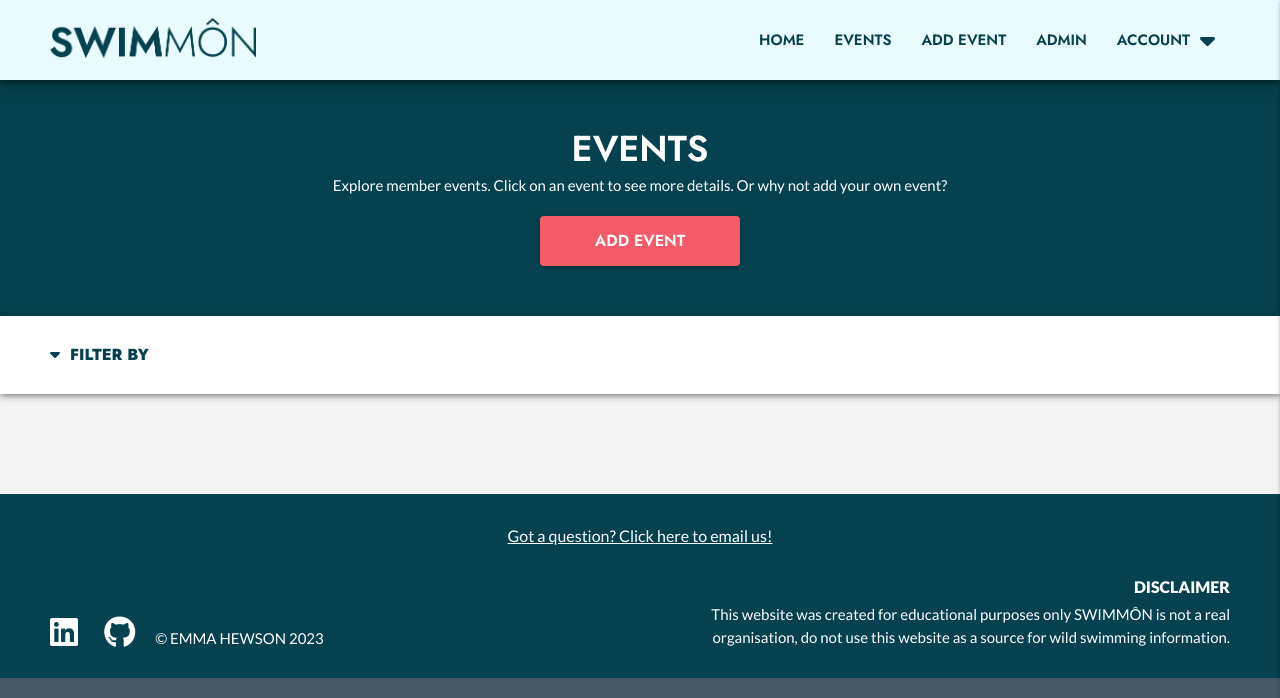
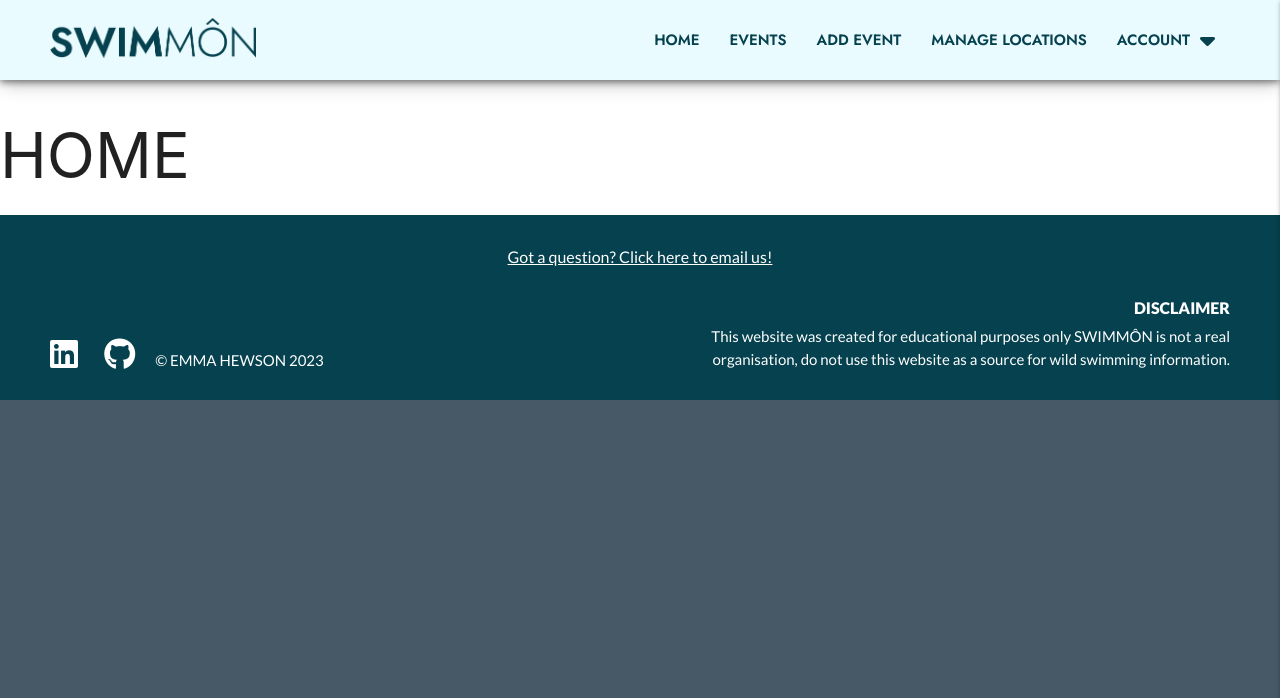
Before and after one commit to emmahewson/mp3-swimmon, a Flask app: page / in a window 1280 px wide. Shown: the top 698 px of the page. Run offline with Flask 2, Linux system fonts and the light colour scheme; data that the repository does not hold is empty; some libraries are stand-ins or nearby versions.

Commit message:
add app routes & html pages for all nav links

```diff
--- a/app.py
+++ b/app.py
@@ -4,6 +4,7 @@ from flask import (
     redirect, request, session, url_for)
 from flask_pymongo import PyMongo
 from bson.objectid import ObjectId
+from werkzeug.security import generate_password_hash, check_password_hash
 if os.path.exists("env.py"):
     import env
 
@@ -18,8 +19,27 @@ mongo = PyMongo(app)
 
 
 @app.route("/")
+def home():
+    return render_template("index.html")
+
+
+@app.route("/join", methods=["GET", "POST"])
+def join():
+    return render_template("join.html")
+
+
+@app.route("/sign-in")
+def sign_in():
+    return render_template("sign-in.html")
+
+
+@app.route("/profile")
+def profile():
+    return render_template("profile.html")
+
+
 @app.route("/events")
-def new_events():
+def events():
     events = mongo.db.events.find().sort("date", 1)
     locations = list(mongo.db.locations.find())
     whos = list(mongo.db.who_for.find())
@@ -32,6 +52,16 @@ def new_events():
         challenges=challenges)
 
 
+@app.route("/add-event")
+def add_event():
+    return render_template("add-event.html")
+
+
+@app.route("/manage-locations")
+def manage_locations():
+    return render_template("manage-locations.html")
+
+
 if __name__ == "__main__":
     app.run(host=os.environ.get("IP"),
             port=int(os.environ.get("PORT")),
--- a/static/css/style.css
+++ b/static/css/style.css
@@ -290,6 +294,7 @@ footer h4 {
 .swim-btn-small,
 .swim-btn-flexi {
     border-radius: 4px;
+    border: none;
     cursor: pointer;
     transition: all 0.25s ease-in-out;
     -moz-transition: all 0.25s ease-in-out;
--- /dev/null
+++ b/templates/add-event.html
@@ -0,0 +1,6 @@
+{% extends "base.html" %}
+{% block content %}
+
+ <h1>ADD EVENT</h1>
+
+{% endblock %}
--- a/templates/base.html
+++ b/templates/base.html
@@ -32,24 +32,24 @@
     <header class="font-title">
       <!-- Dropdown Structure -->
       <ul id="dropdown1" class="dropdown-content">
-        <li><a href="#!">JOIN</a></li>
-        <li><a href="#!">SIGN IN</a></li>
-        <li><a href="#!">PROFILE</a></li>
+        <li><a href="{{ url_for('join')}}">JOIN</a></li>
+        <li><a href="{{ url_for('sign_in')}}">SIGN IN</a></li>
+        <li><a href="{{ url_for('profile')}}">PROFILE</a></li>
         <li><a href="#!">SIGN OUT</a></li>
       </ul>
       <!-- main nav-bar -->
       <div class="navbar-fixed">
         <nav>
           <div class="nav-wrapper div-shadow valign-center">
-            <a href="#!" class="brand-logo-swim"><img src="{{ url_for('static', filename='images/sm-logo.png') }}" alt="SWIMMÔN Logo"></a>
+            <a href="{{ url_for('home')}}" class="brand-logo-swim"><img src="{{ url_for('static', filename='images/sm-logo.png') }}" alt="SWIMMÔN Logo"></a>
             <a href="#" data-target="mobile-demo" class="sidenav-trigger right"
               ><i class="fas fa-bars"></i
             ></a>
             <ul class="right hide-on-med-and-down">
-              <li><a href="#">HOME</a></li>
-              <li><a href="#">EVENTS</a></li>
-              <li><a href="#">ADD EVENT</a></li>
-              <li><a href="#">ADMIN</a></li>
+              <li><a href="{{ url_for('home')}}">HOME</a></li>
+              <li><a href="{{ url_for('events')}}">EVENTS</a></li>
+              <li><a href="{{ url_for('add_event')}}">ADD EVENT</a></li>
+              <li><a href="{{ url_for('manage_locations')}}">MANAGE LOCATIONS</a></li>
               <!-- Dropdown Trigger -->
               <li>
                 <a
@@ -66,13 +66,13 @@
 
       <!-- mobile nav-bar -->
       <ul class="sidenav right" id="mobile-demo">
-        <li><a href="#">HOME</a></li>
-        <li><a href="#">EVENTS</a></li>
-        <li><a href="#">ADD EVENT</a></li>
-        <li><a href="#">ADMIN</a></li>
-        <li><a href="#">JOIN</a></li>
-        <li><a href="#">SIGN IN</a></li>
-        <li><a href="#">PROFILE</a></li>
+        <li><a href="{{ url_for('home')}}">HOME</a></li>
+        <li><a href="{{ url_for('events')}}">EVENTS</a></li>
+        <li><a href="{{ url_for('add_event')}}">ADD EVENT</a></li>
+        <li><a href="{{ url_for('manage_locations')}}">MANAGE LOCATIONS</a></li>
+        <li><a href="{{ url_for('join')}}">JOIN</a></li>
+        <li><a href="{{ url_for('sign_in')}}">SIGN IN</a></li>
+        <li><a href="{{ url_for('profile')}}">PROFILE</a></li>
         <li><a href="#">SIGN OUT</a></li>
       </ul>
     </header>
--- a/templates/events.html
+++ b/templates/events.html
@@ -3,8 +3,8 @@
 
     <!-- Intro & Add Event Button -->
     <div class="intro-div swim-bg-dblue swim-txt-white">
-        <h1 class="font-title weight-600 intro-div-title">EVENTS</h1>
-        <p class="font-body weight-500 intro-div-body">Explore member events. Click on an event to see more details. Or why not add your own event?</p>
+        <h1 class="font-title weight-600">EVENTS</h1>
+        <p class="font-body weight-500">Explore member events. Click on an event to see more details. Or why not add your own event?</p>
         <a href="#" class="swim-btn-large btn-hpink font-title weight-600 swim-btn-shadow">ADD EVENT</a>
     </div>
 
--- /dev/null
+++ b/templates/index.html
@@ -0,0 +1,6 @@
+{% extends "base.html" %}
+{% block content %}
+
+ <h1>HOME</h1>
+
+{% endblock %}
--- /dev/null
+++ b/templates/join.html
@@ -0,0 +1,6 @@
+{% extends "base.html" %}
+{% block content %}
+
+ <h1>JOIN</h1>
+
+{% endblock %}
--- /dev/null
+++ b/templates/manage-locations.html
@@ -0,0 +1,6 @@
+{% extends "base.html" %}
+{% block content %}
+
+ <h1>MANAGE LOCATIONS</h1>
+
+{% endblock %}
--- /dev/null
+++ b/templates/profile.html
@@ -0,0 +1,6 @@
+{% extends "base.html" %}
+{% block content %}
+
+ <h1>PROFILE</h1>
+
+{% endblock %}
--- /dev/null
+++ b/templates/sign-in.html
@@ -0,0 +1,6 @@
+{% extends "base.html" %}
+{% block content %}
+
+ <h1>SIGN IN</h1>
+
+{% endblock %}
```
Also changed, not shown: other parts of static/css/style.css (+52 -0 lines).
